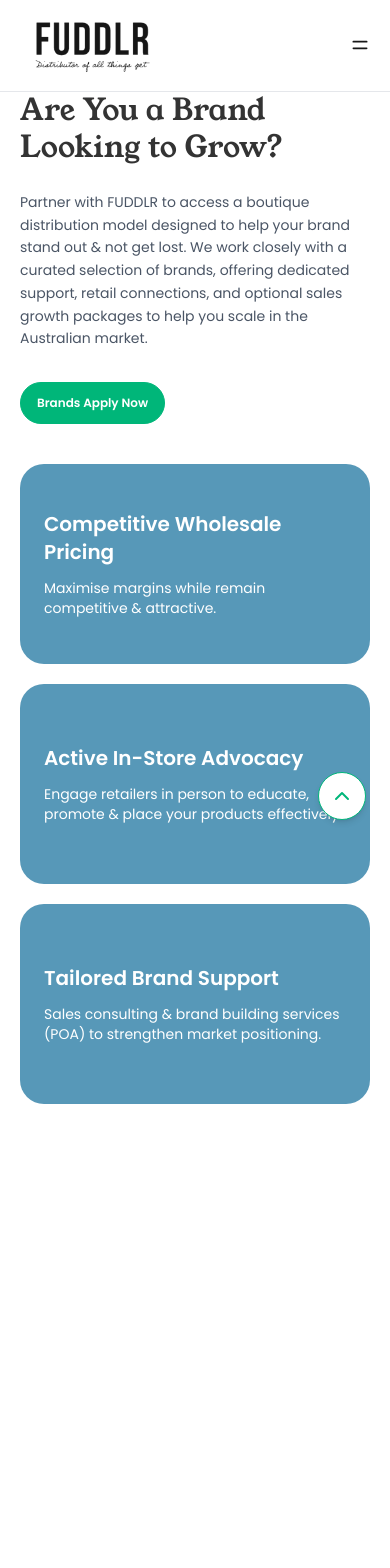
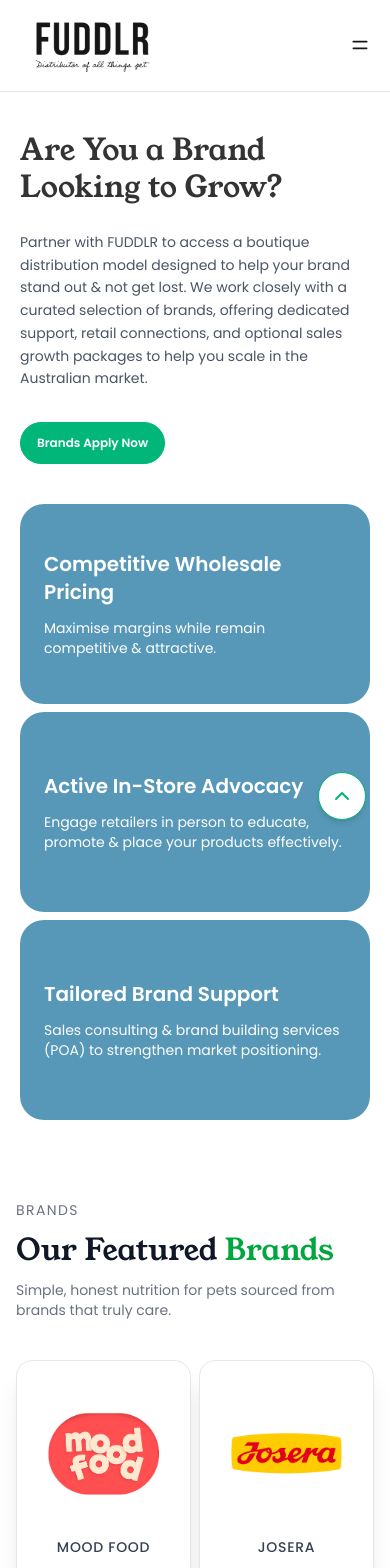
Before and after one commit to DigitronCX/FUDDLR-Frontend, a Next.js app: page /our-brands in a window 390 px wide. Shown: the top 1568 px of the page. Built offline with nearby package versions, Linux system fonts and the light colour scheme; a web font is replaced by a local one.

Commit message:
style: adjust HeroCards container spacing and mobile card gap for responsive layout

```diff
--- a/app/our-brands/HeroCards.tsx
+++ b/app/our-brands/HeroCards.tsx
@@ -60,14 +60,12 @@ const CardsSection = () => {
     });
 
     return (
-        <div ref={containerRef} className="relative h-[300vh] w-full ">
+        <div ref={containerRef} className="relative lg:h-[300vh] w-full py-10 lg:py-0 ">
             {/* <div className="sticky top-0 min-h-screen w-full overflow-x-hidden"> */}
             <div className="lg:sticky lg:top-0 min-h-screen w-full overflow-hidden">
 
                 {/* <section className="w-full h-screen pl-10 flex items-center gap-10 overflow-hidden"> */}
                  <section className="w-full min-h-screen px-5 lg:pl-10 flex flex-col lg:flex-row items-center gap-10">
-
-
 
                     {/* LEFT CONTENT */}
                     <div>
@@ -90,7 +88,7 @@ const CardsSection = () => {
                     {/* RIGHT CONTENT */}
 
                     {/* MOBILE CARDS */}
-                    <div className="flex flex-col gap-5 w-full lg:hidden">
+                    <div className="flex flex-col gap-2 w-full lg:hidden">
                         {cards.map((card) => (
                             <div
                                 key={card.title}
```
